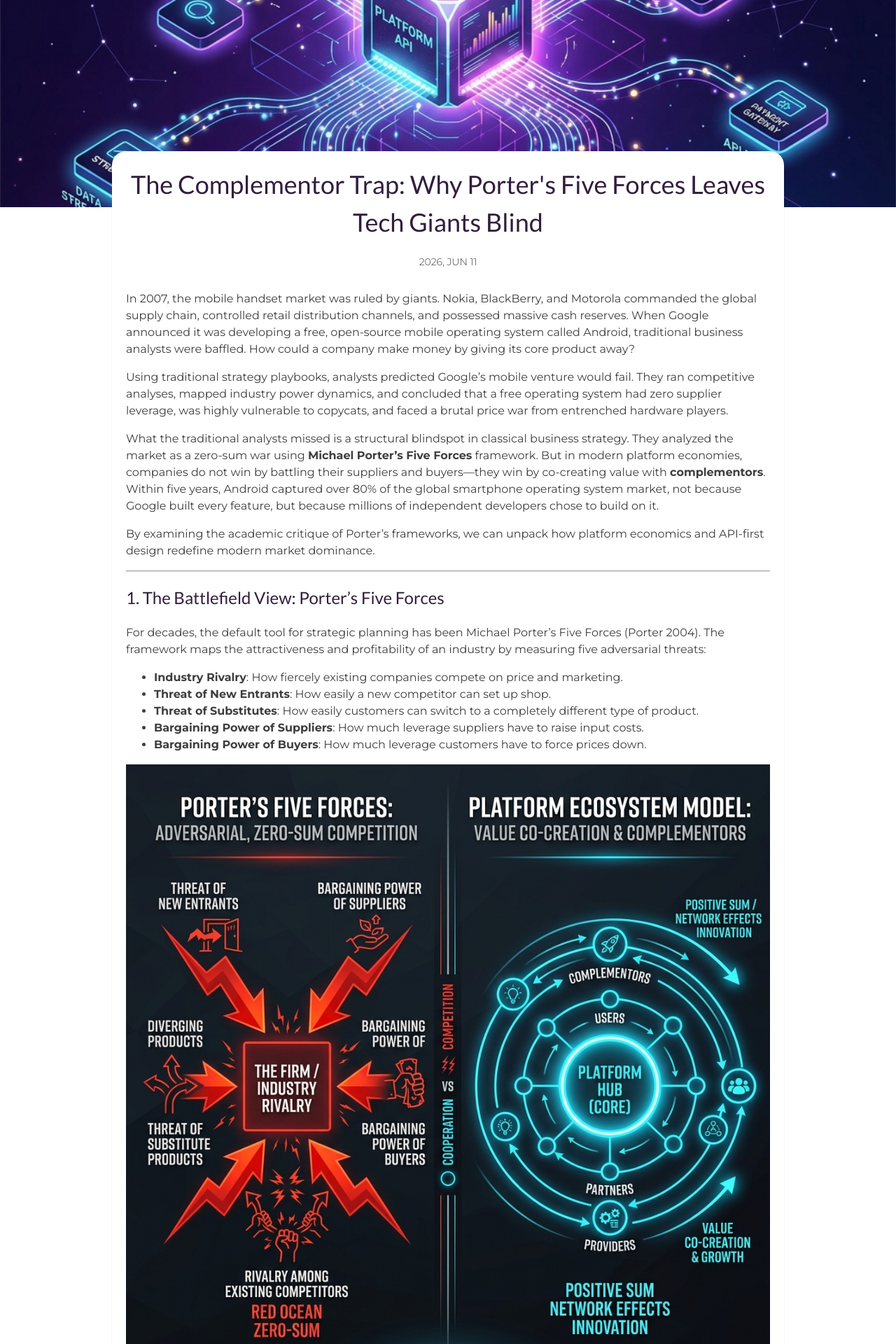
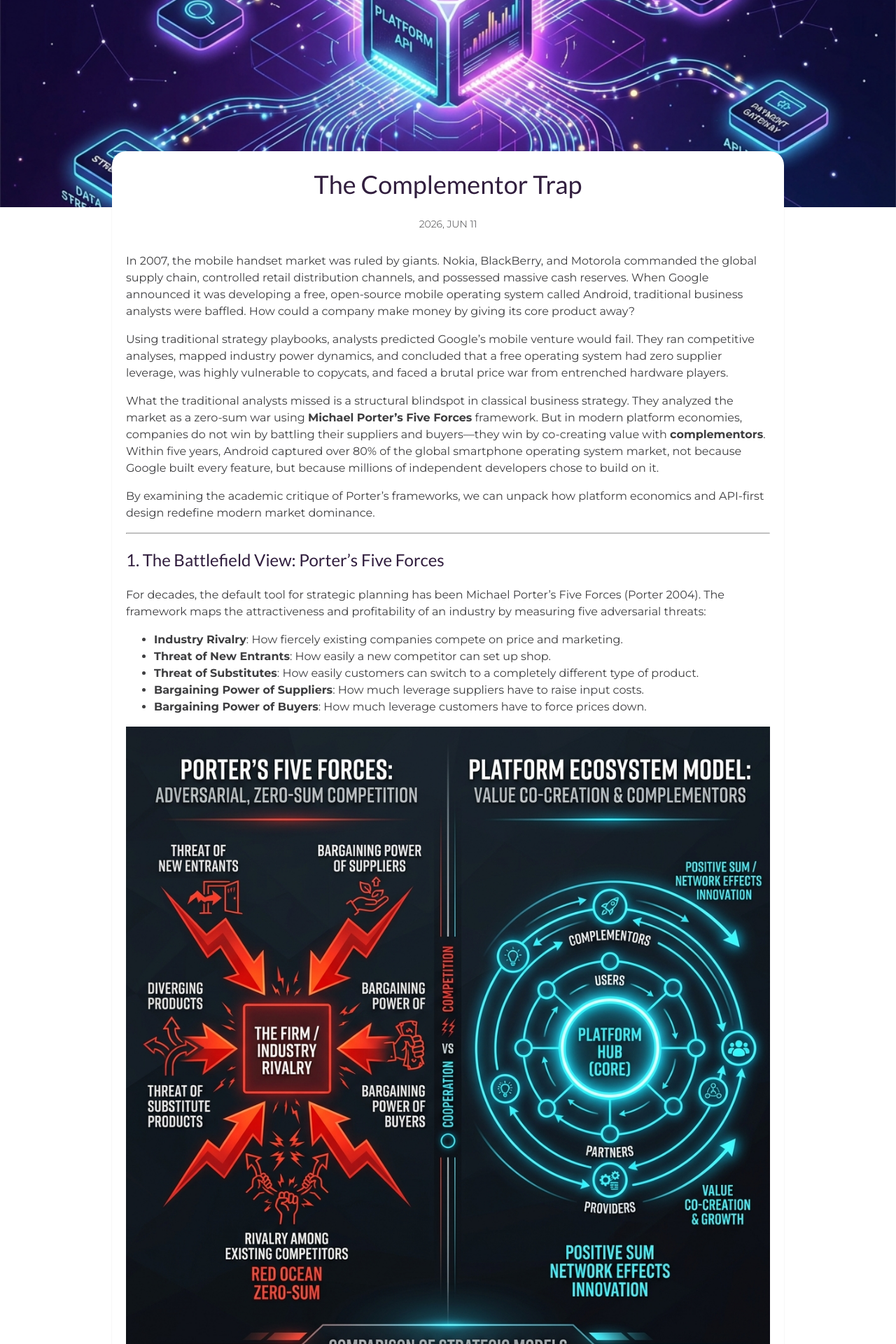
Before and after one commit to odious-code/site, a Jekyll site: the page built from _posts/2026-06-11-complementor-trap.md, in a window 1280 px wide. Shown: the part 307-2227 px from the top of the page at 70% size. Built offline with Jekyll 4.4.1, drawn with Linux system fonts in a browser that asks for light colours; some of the changed text lies outside the part shown.

Commit message:
chore: Shorten blog post title in front matter

```diff
--- a/_posts/2026-06-11-complementor-trap.md
+++ b/_posts/2026-06-11-complementor-trap.md
@@ -1,6 +1,6 @@
 ---
 layout: post
-title:  "The Complementor Trap: Why Porter's Five Forces Leaves Tech Giants Blind"
+title:  "The Complementor Trap"
 date:   2026-06-11 00:00:00 +0000
 tags: business-strategy platform-economics software-engineering api-ecosystems
 img: /assets/images/complementor-trap.png
```
